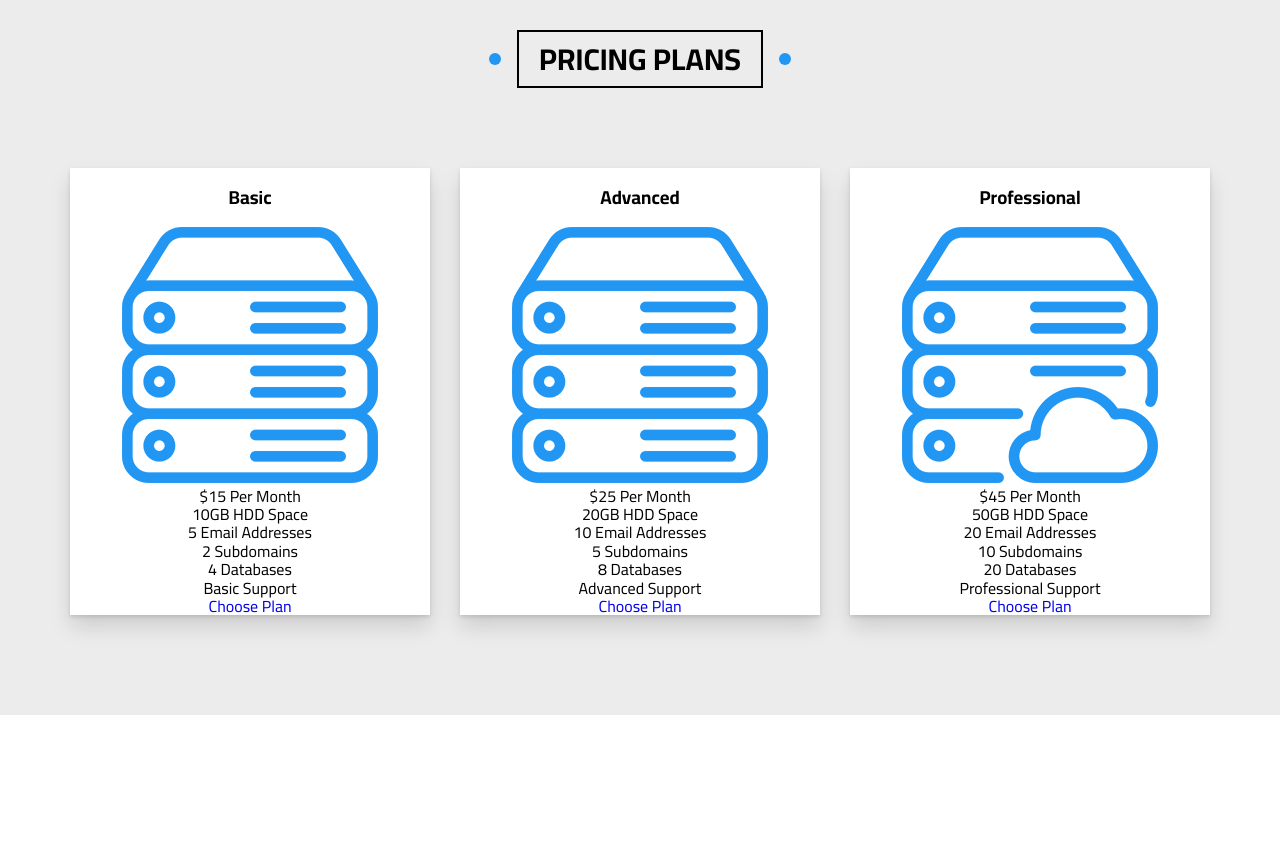
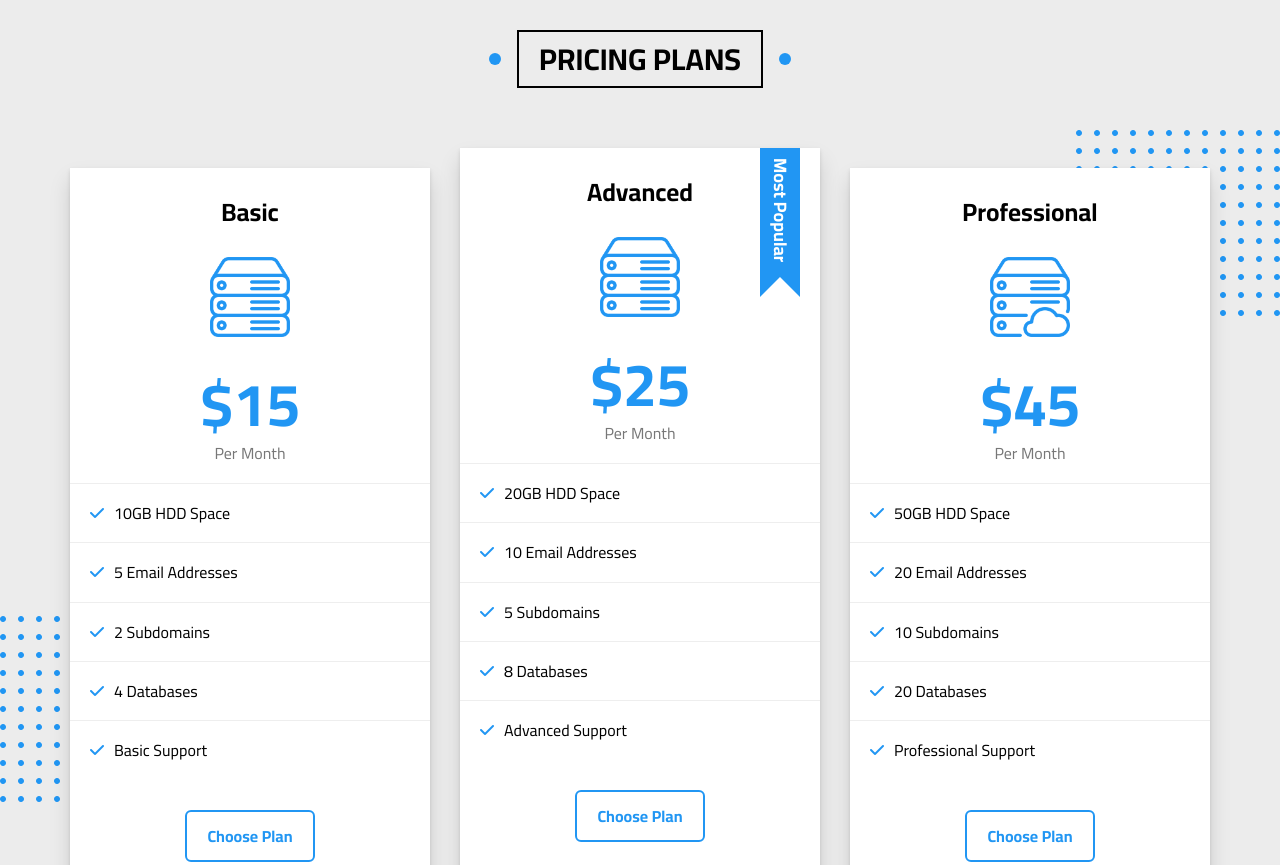
Before and after one commit to aGiBam/ElZero, a plain HTML site: page index.html in a window 1280 px wide. Shown: the part 10180-11045 px from the top of the page. Before the commit the page ends 10895 px from the top, so only its background shows below. Drawn offline with Linux system fonts and the light colour scheme.

Commit message:
#25 - Pricing Plans Section Part 2

```diff
--- a/CSS/elzero.css
+++ b/CSS/elzero.css
@@ -1073,6 +1073,21 @@ a {
   position: relative;
   background-color: var(--section-background);
 }
+.dots {
+  background-image: url(../imgs/dots.png);
+  height: 186px;
+  width: 204px;
+  background-repeat: no-repeat;
+  position: absolute;
+}
+.dots-up {
+  top: 200px;
+  right: 0;
+}
+.dots-down {
+  bottom: 200px;
+  left: 0;
+}
 .pricingPlans .container {
   display: grid;
   grid-template-columns: repeat(auto-fill, minmax(300px, 1fr));
@@ -1110,6 +1125,87 @@ a {
 .pricingPlans .box:hover::after {
   width: 100%;
 }
+  .pricingPlans .box.popular .label {
+    position: absolute;
+    writing-mode: vertical-rl;
+    background-color: var(--main-color);
+    color: white;
+    font-weight: bold;
+    padding: 10px 10px 35px 10px;
+    font-size: 18px;
+    right: 20px;
+    width: 40px;
+  }
+  .pricingPlans .box.popular .label::before {
+    content: '';
+    position: absolute;
+    bottom: 0;
+    right: 0;
+    border-style: solid;
+    border-color: transparent transparent white transparent;
+    border-width: 20px;
+  }
+@media (min-width: 1200px){
+  .pricingPlans .box.popular {
+    top: -20px ;
+  }
+}
+  .pricingPlans .box .title {
+    font-weight: bold;
+    margin: 30px 0;
+    font-size: 25px;
+    letter-spacing: -1;
+  }
+  .pricingPlans .box img {
+    width: 80px;
+    margin-bottom: 30px;
+  }
+  .pricingPlans .box .price {
+    margin-bottom: 20px;
+  }
+  .pricingPlans .box .amount {
+    display: block;
+    font-size: 60px;
+    font-weight: bold;
+    margin-bottom: 5px;
+    color: var(--main-color);
+
+  }
+  .pricingPlans .box .time {
+    color: #777;
+  }
+  .pricingPlans .box ul {
+    text-align: left;
+
+  }
+  .pricingPlans .box li{
+    padding: 20px;
+    border-top: 1px solid #eee;
+  }
+  .pricingPlans .box li::before{
+    content: '\f00c';
+    font-family: "Font Awesome 5 Free";
+    margin-right: 10px;
+    font-weight: 900;
+    color: var(--main-color);
+  }
+  .pricingPlans .box a{
+    display: block;
+    width: fit-content;
+    border: 2px solid var(--main-color);
+    color: var(--main-color);
+    margin: 30px auto 40px;
+    padding: 15px 20px;
+    border-radius: 6px;
+    font-weight: bold;
+    transition: var(--main-transition-duration);
+  }
+  .pricingPlans .box a:hover{
+    background-color: var(--main-color-alt);
+    border-color: var(--main-color-alt);
+    color: white;
+  }
+
 /* End Pricing Plans */
 /* Start Animation */
 @keyframes up-and-down {
--- a/index.html
+++ b/index.html
@@ -674,6 +674,8 @@
     <!-- End Latest Events -->
     <!-- Start Pricing Plans -->
     <div class="pricingPlans" id="pricingPlans">
+        <div class="dots dots-up"></div>
+        <div class="dots dots-down"></div>
         <h2 class="main-title">Pricing Plans</h2>
         <div class="container">
             <div class="box">
@@ -698,6 +700,7 @@
                 <a href="#">Choose Plan</a>
             </div>
             <div class="box popular">
+                <div class="label">Most Popular</div>
                 <h3 class="title">Advanced
                 </h3>
                 <img src="./imgs/hosting-basic.png" alt="">
@@ -719,7 +722,7 @@
                 </ul>
                 <a href="#">Choose Plan</a>
             </div>
-            <div class="box pro">
+            <div class="box">
                 <h3 class="title">Professional</h3>
                 <img src="./imgs/hosting-professional.png" alt="">
                 <div class="price">
```
